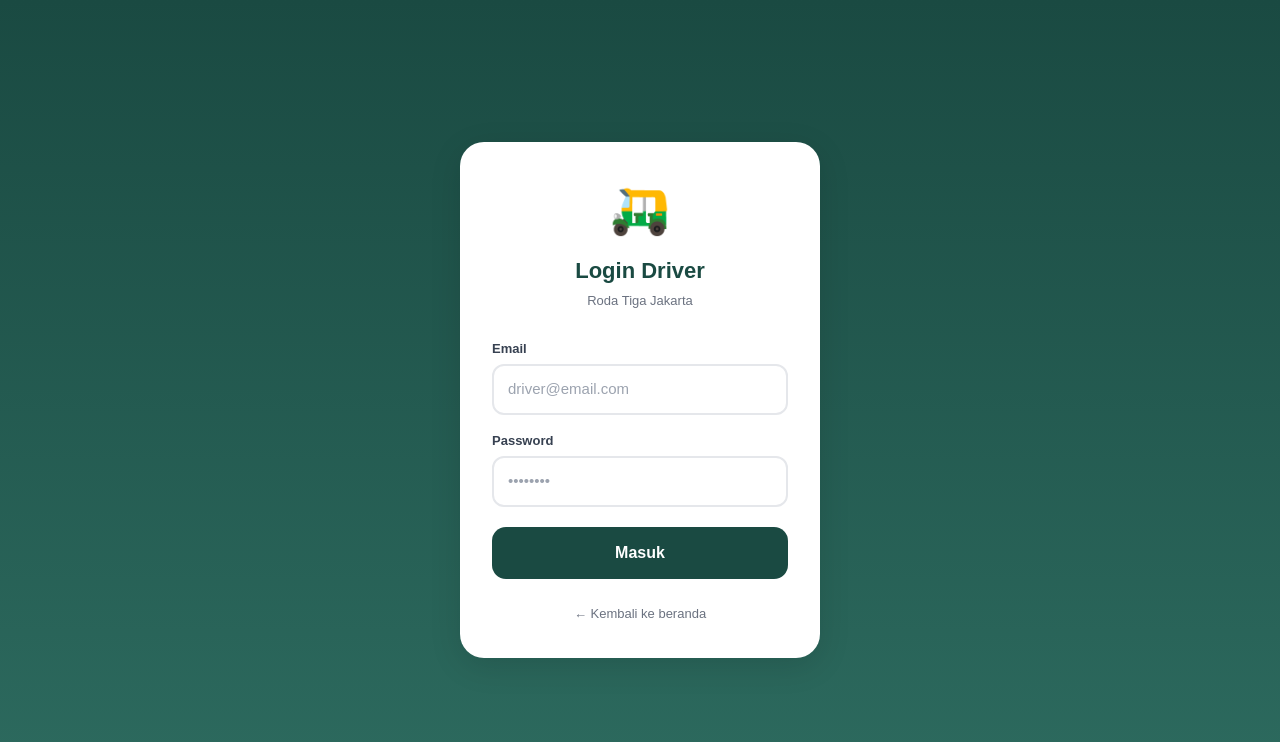
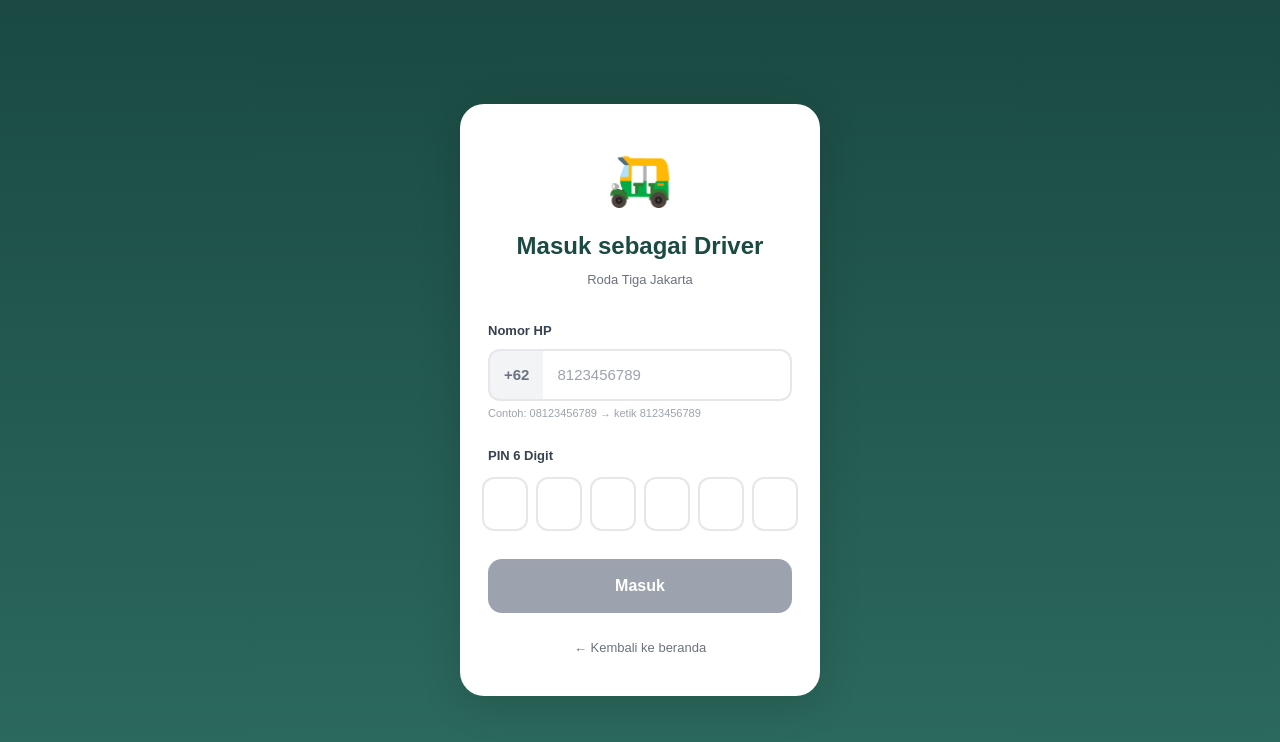
Before and after one commit to HD251068/Roda-Tiga-Jakarta, a Next.js app: page /driver/login in a window 1280 px wide. Shown: the top 742 px of the page. Built offline with nearby package versions, Linux system fonts and the light colour scheme.

Commit message:
feat: HP+PIN auth - replace email/password login

```diff
--- a/src/app/driver/login/page.tsx
+++ b/src/app/driver/login/page.tsx
@@ -1,26 +1,59 @@
 'use client'
-import { useState } from 'react'
+import { useState, useRef } from 'react'
 import { signIn } from 'next-auth/react'
 import { useRouter } from 'next/navigation'
 
 export default function DriverLogin() {
   const router = useRouter()
-  const [email, setEmail] = useState('')
-  const [password, setPassword] = useState('')
+  const [phone, setPhone] = useState('')
+  const [pin, setPin] = useState(['', '', '', '', '', ''])
   const [loading, setLoading] = useState(false)
   const [error, setError] = useState('')
+  const pinRefs = useRef<(HTMLInputElement | null)[]>([])
+
+  const handlePinChange = (index: number, value: string) => {
+    if (!/^\d*$/.test(value)) return
+    const newPin = [...pin]
+    newPin[index] = value.slice(-1)
+    setPin(newPin)
+    if (value && index < 5) {
+      pinRefs.current[index + 1]?.focus()
+    }
+  }
+
+  const handlePinKeyDown = (index: number, e: React.KeyboardEvent) => {
+    if (e.key === 'Backspace' && !pin[index] && index > 0) {
+      pinRefs.current[index - 1]?.focus()
+    }
+  }
 
   const handleLogin = async (e: React.FormEvent) => {
     e.preventDefault()
+    const pinStr = pin.join('')
+    if (pinStr.length !== 6) {
+      setError('Masukkan PIN 6 digit')
+      return
+    }
+    if (!phone) {
+      setError('Masukkan nomor HP')
+      return
+    }
+
     setLoading(true)
     setError('')
+
     const res = await signIn('credentials', {
-      email, password, role: 'driver', redirect: false,
+      phone: phone.startsWith('0') ? phone : '0' + phone,
+      pin: pinStr,
+      redirect: false,
     })
+
     if (res?.ok) {
       router.push('/driver')
     } else {
-      setError('Email atau password salah')
+      setError('Nomor HP atau PIN salah')
+      setPin(['', '', '', '', '', ''])
+      pinRefs.current[0]?.focus()
       setLoading(false)
     }
   }
@@ -30,41 +63,129 @@ export default function DriverLogin() {
       minHeight: '100vh',
       background: 'linear-gradient(180deg, #1A4A42 0%, #2D6B5F 100%)',
       display: 'flex', alignItems: 'center', justifyContent: 'center',
-      padding: '20px', fontFamily: 'sans-serif',
+      padding: '20px', fontFamily: "'Plus Jakarta Sans', sans-serif",
     }}>
       <div style={{
-        background: '#fff', borderRadius: 24, padding: 32,
+        background: '#fff', borderRadius: 24, padding: '36px 28px',
         width: '100%', maxWidth: 360,
-        boxShadow: '0 8px 32px rgba(0,0,0,0.12)',
+        boxShadow: '0 8px 40px rgba(0,0,0,0.15)',
       }}>
-        <div style={{ textAlign: 'center', marginBottom: 28 }}>
-          <div style={{ fontSize: 48, marginBottom: 8 }}>🛺</div>
-          <h1 style={{ fontSize: 22, fontWeight: 800, color: '#1A4A42', margin: 0 }}>Login Driver</h1>
-          <p style={{ fontSize: 13, color: '#6B7280', marginTop: 4 }}>Roda Tiga Jakarta</p>
+        {/* Header */}
+        <div style={{ textAlign: 'center', marginBottom: 32 }}>
+          <div style={{ fontSize: 52, marginBottom: 10 }}>🛺</div>
+          <h1 style={{ fontSize: 24, fontWeight: 800, color: '#1A4A42', margin: 0 }}>
+            Masuk sebagai Driver
+          </h1>
+          <p style={{ fontSize: 13, color: '#6B7280', marginTop: 6 }}>
+            Roda Tiga Jakarta
+          </p>
         </div>
+
         <form onSubmit={handleLogin}>
-          <div style={{ marginBottom: 16 }}>
-            <label style={{ fontSize: 13, fontWeight: 600, color: '#374151', display: 'block', marginBottom: 6 }}>Email</label>
-            <input type="email" value={email} onChange={e => setEmail(e.target.value)} required placeholder="driver@email.com"
-              style={{ width: '100%', padding: '12px 14px', borderRadius: 12, border: '2px solid #E5E7EB', fontSize: 15, outline: 'none', boxSizing: 'border-box' }} />
+          {/* Input HP */}
+          <div style={{ marginBottom: 24 }}>
+            <label style={{
+              fontSize: 13, fontWeight: 700, color: '#374151',
+              display: 'block', marginBottom: 8,
+            }}>
+              Nomor HP
+            </label>
+            <div style={{ display: 'flex', alignItems: 'center', gap: 0 }}>
+              <span style={{
+                padding: '13px 14px', background: '#F3F4F6',
+                border: '2px solid #E5E7EB', borderRight: 'none',
+                borderRadius: '12px 0 0 12px', fontSize: 15,
+                color: '#6B7280', fontWeight: 600,
+              }}>
+                +62
+              </span>
+              <input
+                type="tel"
+                value={phone}
+                onChange={e => setPhone(e.target.value.replace(/\D/g, ''))}
+                required
+                placeholder="8123456789"
+                style={{
+                  flex: 1, padding: '13px 14px',
+                  border: '2px solid #E5E7EB', borderLeft: 'none',
+                  borderRadius: '0 12px 12px 0',
+                  fontSize: 15, outline: 'none',
+                  boxSizing: 'border-box',
+                }}
+              />
+            </div>
+            <p style={{ fontSize: 11, color: '#9CA3AF', marginTop: 4 }}>
+              Contoh: 08123456789 → ketik 8123456789
+            </p>
           </div>
-          <div style={{ marginBottom: 20 }}>
-            <label style={{ fontSize: 13, fontWeight: 600, color: '#374151', display: 'block', marginBottom: 6 }}>Password</label>
-            <input type="password" value={password} onChange={e => setPassword(e.target.value)} required placeholder="••••••••"
-              style={{ width: '100%', padding: '12px 14px', borderRadius: 12, border: '2px solid #E5E7EB', fontSize: 15, outline: 'none', boxSizing: 'border-box' }} />
+
+          {/* Input PIN */}
+          <div style={{ marginBottom: 28 }}>
+            <label style={{
+              fontSize: 13, fontWeight: 700, color: '#374151',
+              display: 'block', marginBottom: 12,
+            }}>
+              PIN 6 Digit
+            </label>
+            <div style={{ display: 'flex', gap: 8, justifyContent: 'center' }}>
+              {pin.map((digit, index) => (
+                <input
+                  key={index}
+                  ref={el => { pinRefs.current[index] = el }}
+                  type="password"
+                  inputMode="numeric"
+                  maxLength={1}
+                  value={digit}
+                  onChange={e => handlePinChange(index, e.target.value)}
+                  onKeyDown={e => handlePinKeyDown(index, e)}
+                  style={{
+                    width: 46, height: 54,
+                    textAlign: 'center', fontSize: 24, fontWeight: 700,
+                    border: digit ? '2px solid #1A4A42' : '2px solid #E5E7EB',
+                    borderRadius: 12, outline: 'none',
+                    background: digit ? '#F0F7F5' : '#fff',
+                    transition: 'all 0.15s',
+                  }}
+                />
+              ))}
+            </div>
           </div>
+
+          {/* Error */}
           {error && (
-            <div style={{ background: '#FEF2F2', border: '1px solid #FECACA', borderRadius: 10, padding: '10px 14px', color: '#DC2626', fontSize: 13, marginBottom: 16 }}>
+            <div style={{
+              background: '#FEF2F2', border: '1px solid #FECACA',
+              borderRadius: 10, padding: '10px 14px',
+              color: '#DC2626', fontSize: 13, marginBottom: 16,
+              textAlign: 'center',
+            }}>
               {error}
             </div>
           )}
-          <button type="submit" disabled={loading}
-            style={{ width: '100%', padding: '14px', borderRadius: 14, background: loading ? '#9CA3AF' : '#1A4A42', color: '#fff', fontSize: 16, fontWeight: 700, border: 'none', cursor: loading ? 'not-allowed' : 'pointer' }}>
-            {loading ? 'Memproses...' : 'Masuk'}
+
+          {/* Submit */}
+          <button
+            type="submit"
+            disabled={loading || pin.join('').length !== 6 || !phone}
+            style={{
+              width: '100%', padding: '15px', borderRadius: 14,
+              background: (loading || pin.join('').length !== 6 || !phone)
+                ? '#9CA3AF' : '#1A4A42',
+              color: '#fff', fontSize: 16, fontWeight: 700,
+              border: 'none',
+              cursor: (loading || pin.join('').length !== 6 || !phone)
+                ? 'not-allowed' : 'pointer',
+              transition: 'background 0.2s',
+            }}
+          >
+            {loading ? '⏳ Memproses...' : 'Masuk'}
           </button>
         </form>
+
         <div style={{ textAlign: 'center', marginTop: 20 }}>
-          <a href="/" style={{ fontSize: 13, color: '#6B7280', textDecoration: 'none' }}>← Kembali ke beranda</a>
+          <a href="/" style={{ fontSize: 13, color: '#6B7280', textDecoration: 'none' }}>
+            ← Kembali ke beranda
+          </a>
         </div>
       </div>
     </div>
--- a/src/lib/auth/options.ts
+++ b/src/lib/auth/options.ts
@@ -1,46 +1,45 @@
 import { NextAuthOptions } from 'next-auth'
 import CredentialsProvider from 'next-auth/providers/credentials'
+import { createHash } from 'crypto'
 import { supabaseAdmin } from '@/lib/supabase/admin'
-import { ensureProfile } from '@/lib/auth/ensure-profile'
+
+function hashPin(pin: string): string {
+  return createHash('sha256').update(pin + 'roda3jkt').digest('hex')
+}
 
 export const authOptions: NextAuthOptions = {
   providers: [
     CredentialsProvider({
       name: 'credentials',
       credentials: {
-        email:    { label: 'Email',    type: 'email' },
-        password: { label: 'Password', type: 'password' },
-        phone:    { label: 'Phone',    type: 'text' },
-        role:     { label: 'Role',     type: 'text' },
+        phone: { label: 'Phone', type: 'text' },
+        pin:   { label: 'PIN',   type: 'password' },
       },
       async authorize(credentials) {
-        if (!credentials?.email || !credentials?.password) return null
+        if (!credentials?.phone || !credentials?.pin) return null
 
-        const { data: { user }, error } = await supabaseAdmin.auth.signInWithPassword({
-          email: credentials.email,
-          password: credentials.password,
-        })
-        if (error || !user) return null
+        const { data: profile } = await supabaseAdmin
+          .from('profiles')
+          .select('id, full_name, phone, role, pin_hash, is_active')
+          .eq('phone', credentials.phone)
+          .single()
 
-        const profile = await ensureProfile(user.id, {
-          email:     user.email,
-          full_name: user.user_metadata?.full_name ?? credentials.email,
-          phone:     credentials.phone ?? user.user_metadata?.phone ?? '',
-          role:      (credentials.role as 'passenger' | 'driver') ?? 'passenger',
-        })
-        if (!profile) return null
+        if (!profile || !profile.is_active || !profile.pin_hash) return null
+
+        const inputHash = hashPin(credentials.pin)
+        if (inputHash !== profile.pin_hash) return null
 
         return {
-          id:    user.id,
-          email: user.email ?? '',
+          id:    profile.id,
           name:  profile.full_name,
+          email: profile.phone,
           role:  profile.role,
           phone: profile.phone,
         }
       }
     })
   ],
-  pages: { signIn: '/', error: '/' },
+  pages: { signIn: '/driver/login', error: '/driver/login' },
   callbacks: {
     async jwt({ token, user }) {
       if (user) {
```
Also changed, not shown: src/app/api/auth/pin-login/route.ts (added, +59 -0 lines).
